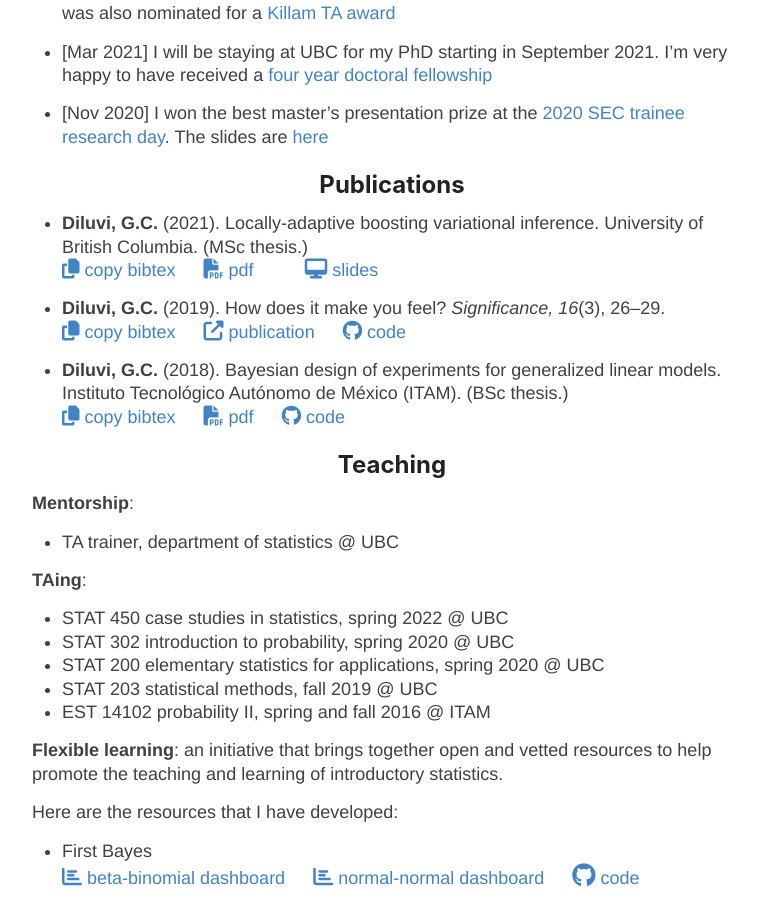
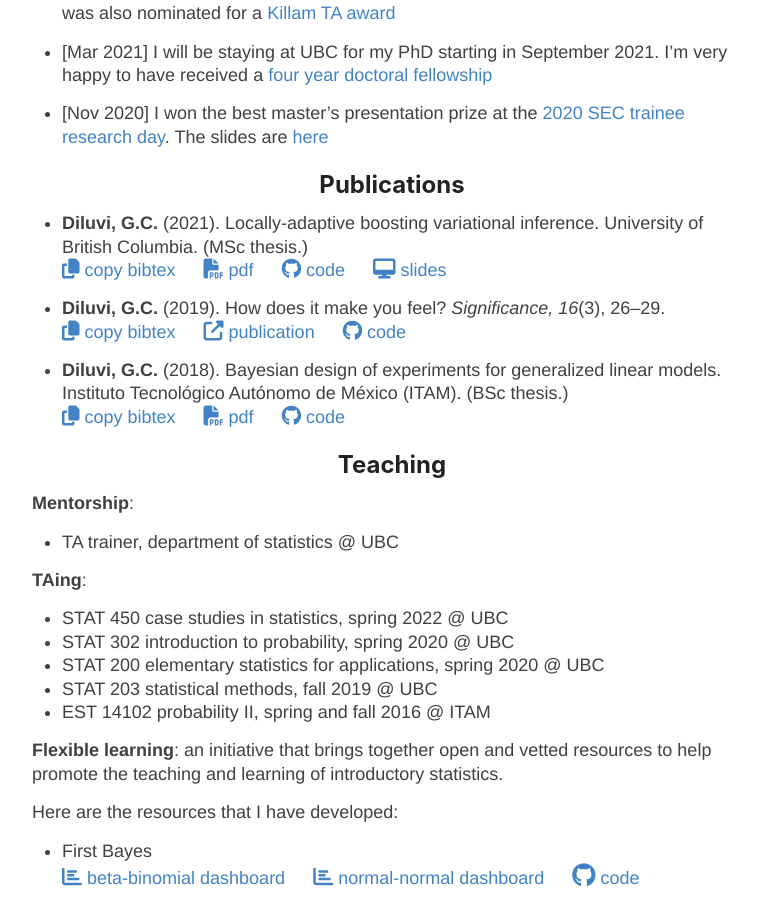
Before and after one commit to giankdiluvi/giankdiluvi.github.io, a Jekyll site: the page built from index.md, in a window 1280 px wide and 900 px high, scrolled down 1317 px. Shown: the whole window, without its empty margins (248-1006 px from the left). Built offline with Jekyll 4.4.1, drawn with Linux system fonts in a browser that asks for light colours; nearby versions of some CDN libraries; our own code applies the rules of GitHub Pages for plain Markdown files.

Commit message:
add msc code

```diff
--- a/index.md
+++ b/index.md
@@ -90,11 +90,9 @@ University of British Columbia. (MSc thesis.) \
 <a href="http://hdl.handle.net/2429/79499">
   <i class="fas fa-file-pdf" style="font-size:20px"></i> pdf
 </a> &emsp;
-<!--
 <a href="https://github.com/ubc-bayes/mixinf">
   <i class="fab fa-github" style="font-size:20px"></i> code
-</a>
---> &emsp;
+</a> &emsp;
 <a href="https://docs.google.com/presentation/d/1vmuFhyEwc5MepkgixaMdP3lb3AN3ZSAm6oDvKcAMr_8/edit?usp=sharing">
   <i class="fas fa-desktop" style="font-size:20px"></i> slides
 </a>
```
Also changed, not shown: 2 other files.
